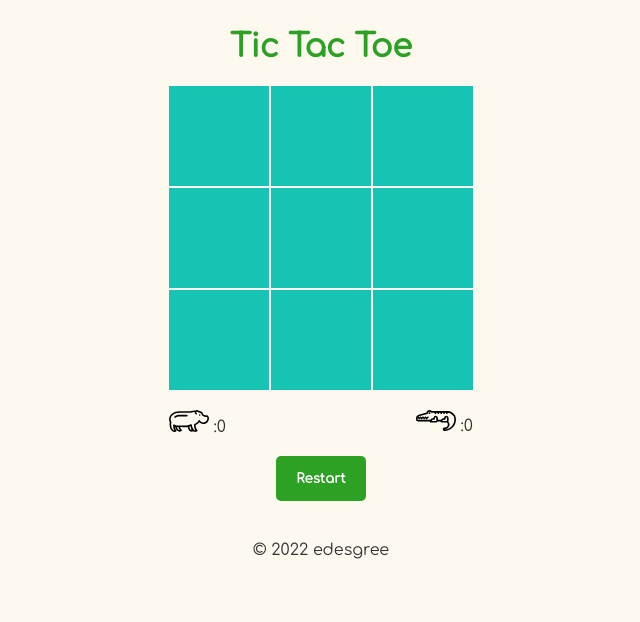
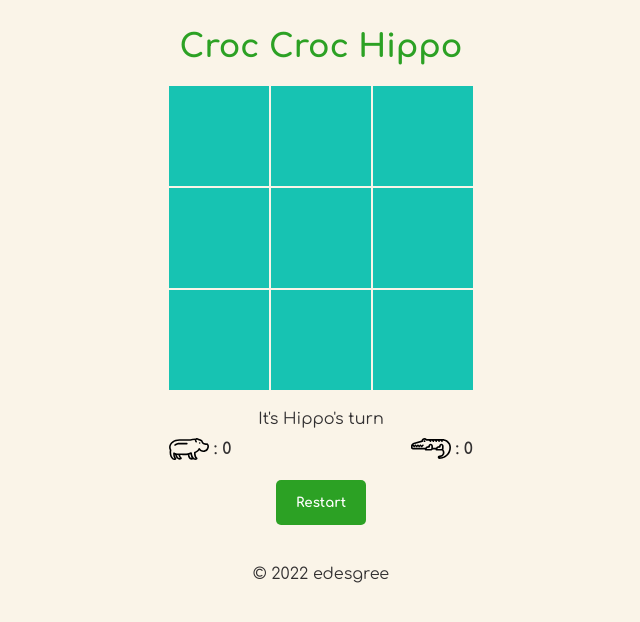
Before and after one commit to edesgree/odin-tictactoe, a website: page public/index.html in a window 1280 px wide. Shown: the whole page, without its empty margins (319-959 px from the left). Drawn offline with nearby package versions, Linux system fonts and the light colour scheme.

Commit message:
status message, design tweaks

```diff
--- a/public/index.html
+++ b/public/index.html
@@ -14,13 +14,13 @@
 
 <body>
     <header>
-        <h1>Tic Tac Toe</h1>
+        <h1>Croc Croc Hippo</h1>
     </header>
 
     <main class="">
 
         <div class="board" id="board" data-overlay-content=""></div>
-        <div id="game-status"></div>
+        <div id="game-status">Let's play!</div>
         <div class="scores">
             <div class="scoreX">
                 <img width="40" alt="player-x" src="images/hippo-sm.svg">
--- a/public/script.js
+++ b/public/script.js
@@ -75,7 +75,7 @@ const gameController = (() => {
     scoreDivO.innerText = playerO.score;
     scoreDivX.innerText = playerX.score;
     const startGame = () => {
-        statusElement.innerText = `It's playerX.turn!!!`;
+
         gameState = true;
         console.log('gameState', gameState)
         gameBoard.cells.forEach(cell => {
@@ -88,7 +88,7 @@ const gameController = (() => {
         });
 
         setBoardHoverClass();
-        statusElement.innerText = '';
+        statusElement.innerText = `It's  ${playerX.name}'s turn`;
     }
     function updateScoreDisplay(player, scoreDiv) {
         // increment score
--- a/src/sass/style.scss
+++ b/src/sass/style.scss
@@ -1,5 +1,5 @@
 /*PROJECT CSS*/
-@import url('https://fonts.googleapis.com/css2?family=Comfortaa&display=swap');//VARS
+@import url('https://fonts.googleapis.com/css2?family=Comfortaa:wght@400;700&display=swap');
 $containerWidth: min(100% - 2rem, 60rem);
 $assetsPath: "../images/";
 
@@ -7,17 +7,18 @@ $bright: #ffcb77;
 $bright2: #fe6d73;
 $main: #2ca124;
 $main2: #17c3b2;
-$light: #fef9ef;
+$light: #faf4e8;
 $dark: #323031;
 $greydark: #0c1e24;
 $greylight: #e2e8f0;
 $greylight2: #eff2f7;
-$font:'Comfortaa', cursive;
+$font: "Comfortaa", cursive;
 $border-radius: 5px;
 $cell-size: 100px;
 $mark-size: calc($cell-size * 0.9);
 $mark-x: "\00d7";
 $mark-o: "\2B58";
+$fwb:700;
 body {
     align-items: center;
     background-color: $light;
@@ -38,6 +39,7 @@ a {
 }
 h1 {
     font-size: 2em;
+    font-weight: $fwb;
 }
 h2 {
     font-size: 1.5em;
@@ -66,6 +68,8 @@ header {
     color: $main;
 }
 #game-status {
+    line-height: 18px;
+    margin-bottom: 10px;
     text-align: center;
 }
 .board {
@@ -76,11 +80,11 @@ header {
     grid-template-columns: repeat(3, auto);
 
     justify-content: center;
-   margin-bottom: 20px;
+    margin-bottom: 20px;
     position: relative;
     &.overlay::before {
         align-items: center;
-        background-color: rgba($main2,.8);
+        background-color: rgba($main2, 0.8);
 
         color: white;
         content: attr(data-overlay-content);
@@ -133,9 +137,17 @@ header {
     gap: 10px;
     justify-content: space-between;
     margin-bottom: 20px;
-    img{
-        display: inline-block;
-        transform: scale(-1,1);
+    & > div {
+        align-items: center;
+        display: inline-flex;
+        font-weight: bold;
+        gap: 5px;
+        justify-content: space-between;
+        vertical-align: middle;
+        img {
+            display: inline-block;
+            transform: scale(-1, 1);
+        }
     }
 }
 .controls {
--- a/src/script.js
+++ b/src/script.js
@@ -75,7 +75,7 @@ const gameController = (() => {
     scoreDivO.innerText = playerO.score;
     scoreDivX.innerText = playerX.score;
     const startGame = () => {
-        statusElement.innerText = `It's playerX.turn!!!`;
+
         gameState = true;
         console.log('gameState', gameState)
         gameBoard.cells.forEach(cell => {
@@ -88,7 +88,7 @@ const gameController = (() => {
         });
 
         setBoardHoverClass();
-        statusElement.innerText = '';
+        statusElement.innerText = `It's  ${playerX.name}'s turn`;
     }
     function updateScoreDisplay(player, scoreDiv) {
         // increment score
```
Also changed, not shown: src/index.html (+2 -2 lines), public/css/style.css.
